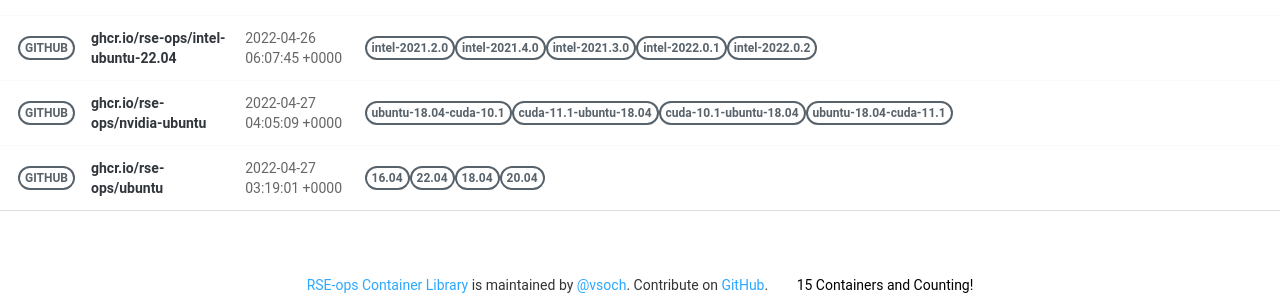
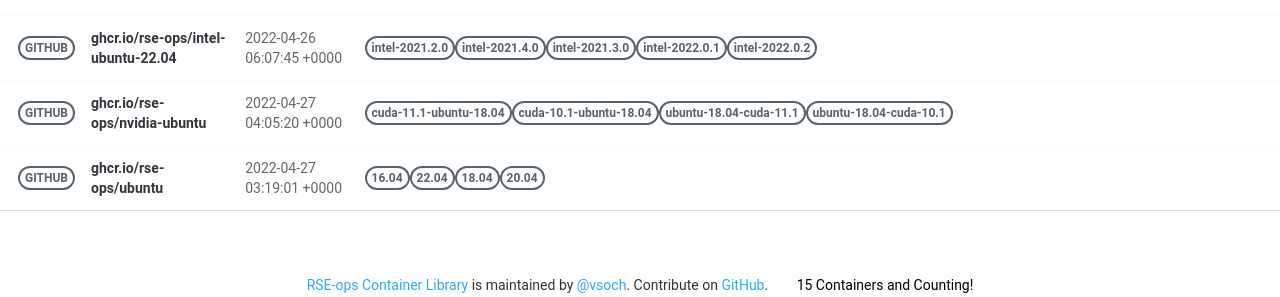
Before and after one commit to rse-ops/docker-images, a Jekyll site: the page built from pages/index.md, in a window 1280 px wide. Shown: the part 966-1263 px from the top of the page. Built offline with Jekyll 4.4.1, drawn with Linux system fonts in a browser that asks for light colours; nearby versions of some CDN libraries; part of the change alters nothing that is shown.

Commit message:
Automated push to update library 2022-04-27

```diff
--- a/_library/ghcr.io-rse-ops-nvidia-ubuntu.md
+++ b/_library/ghcr.io-rse-ops-nvidia-ubuntu.md
@@ -1,14 +1,11 @@
 ---
 layout: container
 name: ghcr.io/rse-ops/nvidia-ubuntu
-updated_at: 2022-04-27 04:05:09.520845
+updated_at: 2022-04-27 04:05:20.165211
 
 
 container_url: https://github.com/orgs/rse-ops/packages/container/package/nvidia-ubuntu
 versions:
- - tag: ubuntu-18.04-cuda-10.1
-   dockerfile: https://github.com/rse-ops/docker-images/blob/main/nvidia-ubuntu/Dockerfile
-   manifest: https://crane.ggcr.dev/manifest/ghcr.io/rse-ops/nvidia-ubuntu:ubuntu-18.04-cuda-10.1
  - tag: cuda-11.1-ubuntu-18.04
    dockerfile: https://github.com/rse-ops/docker-images/blob/main/nvidia-ubuntu/Dockerfile
    manifest: https://crane.ggcr.dev/manifest/ghcr.io/rse-ops/nvidia-ubuntu:cuda-11.1-ubuntu-18.04
@@ -18,5 +15,8 @@ versions:
  - tag: ubuntu-18.04-cuda-11.1
    dockerfile: https://github.com/rse-ops/docker-images/blob/main/nvidia-ubuntu/Dockerfile
    manifest: https://crane.ggcr.dev/manifest/ghcr.io/rse-ops/nvidia-ubuntu:ubuntu-18.04-cuda-11.1
+ - tag: ubuntu-18.04-cuda-10.1
+   dockerfile: https://github.com/rse-ops/docker-images/blob/main/nvidia-ubuntu/Dockerfile
+   manifest: https://crane.ggcr.dev/manifest/ghcr.io/rse-ops/nvidia-ubuntu:ubuntu-18.04-cuda-10.1
 
 ---
```
